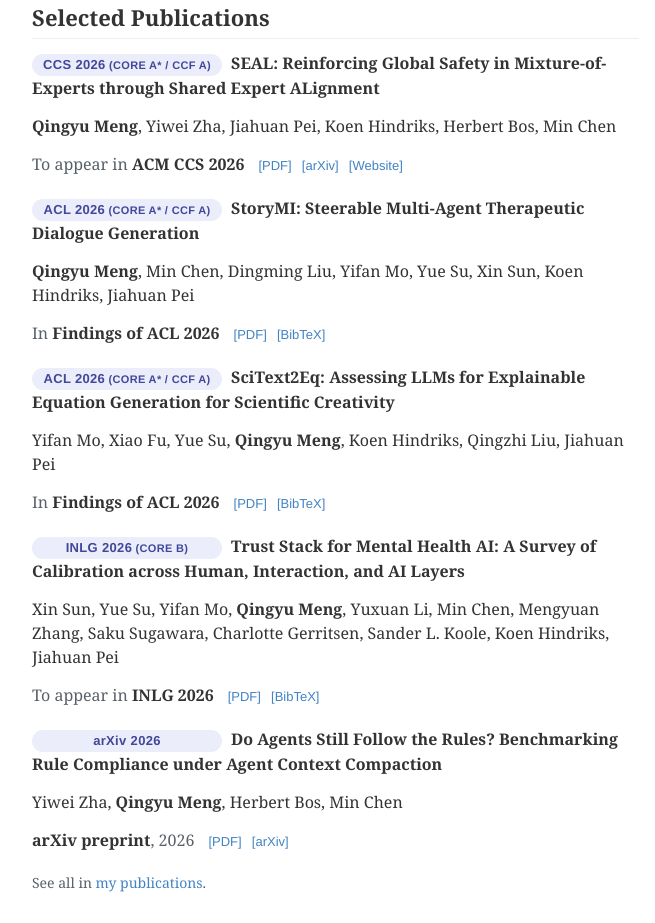
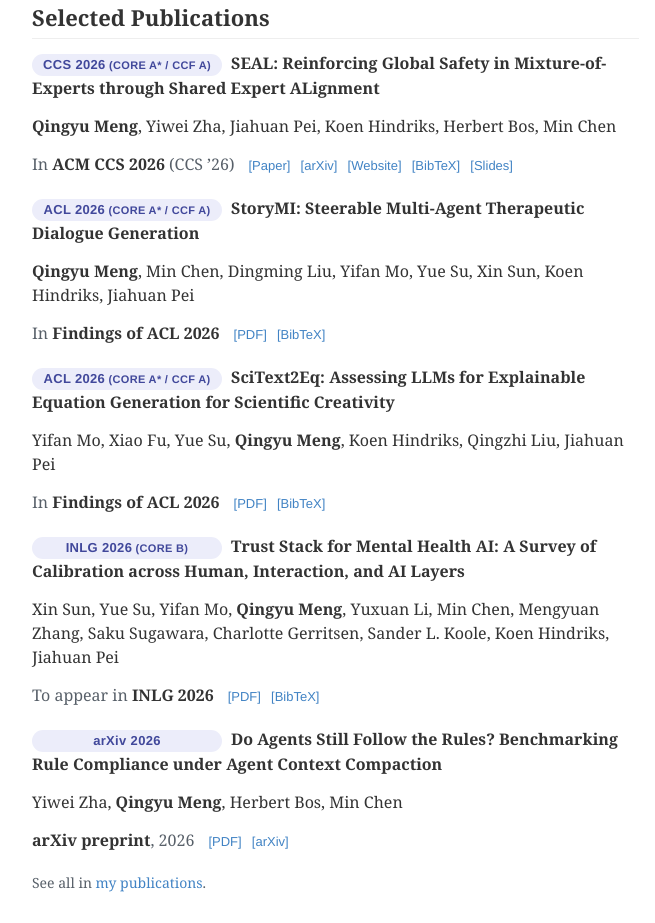
Before and after one commit to Beren-sds/Beren-sds.github.io, a plain HTML site: page index.html in a window 1280 px wide. Shown: the part 1066-1989 px from the top of the page, without its empty margins (134-789 px from the left). Drawn offline with Linux system fonts and the light colour scheme.

Commit message:
Update SEAL publication info

```diff
--- a/index.html
+++ b/index.html
@@ -74,7 +74,7 @@
           <li>
             <p class="pub-head"><span class="pub-tag"><span class="tag-venue">CCS 2026</span> <span class="tag-grade">(CORE A* / CCF A)</span></span><span class="pub-title">SEAL: Reinforcing Global Safety in Mixture-of-Experts through Shared Expert ALignment</span></p>
             <p class="pub-authors"><span class="me">Qingyu Meng</span>, Yiwei Zha, Jiahuan Pei, Koen Hindriks, Herbert Bos, Min Chen</p>
-            <p class="pub-where">To appear in <strong>ACM CCS 2026</strong><span class="pub-links"><a href="https://arxiv.org/pdf/2609.02293" rel="noopener noreferrer" target="_blank">[PDF]</a> <a href="https://arxiv.org/abs/2609.02293" rel="noopener noreferrer" target="_blank">[arXiv]</a> <a href="https://seal-ccs26.netlify.app" rel="noopener noreferrer" target="_blank">[Website]</a></span></p>
+            <p class="pub-where">In <strong>ACM CCS 2026</strong> (CCS &rsquo;26)<span class="pub-links"><a href="https://dl.acm.org/doi/10.1145/3830454.3846702" rel="noopener noreferrer" target="_blank">[Paper]</a> <a href="https://arxiv.org/abs/2609.02293" rel="noopener noreferrer" target="_blank">[arXiv]</a> <a href="https://seal-ccs26.netlify.app" rel="noopener noreferrer" target="_blank">[Website]</a> <a href="files/seal-ccs2026.bib">[BibTeX]</a> <a href="files/seal-ccs2026-slides.pdf">[Slides]</a></span></p>
           </li>
           <li>
             <p class="pub-head"><span class="pub-tag"><span class="tag-venue">ACL 2026</span> <span class="tag-grade">(CORE A* / CCF A)</span></span><span class="pub-title">StoryMI: Steerable Multi-Agent Therapeutic Dialogue Generation</span></p>
```
Also changed, not shown: publications.html (+1 -1 lines), 2 other files.
